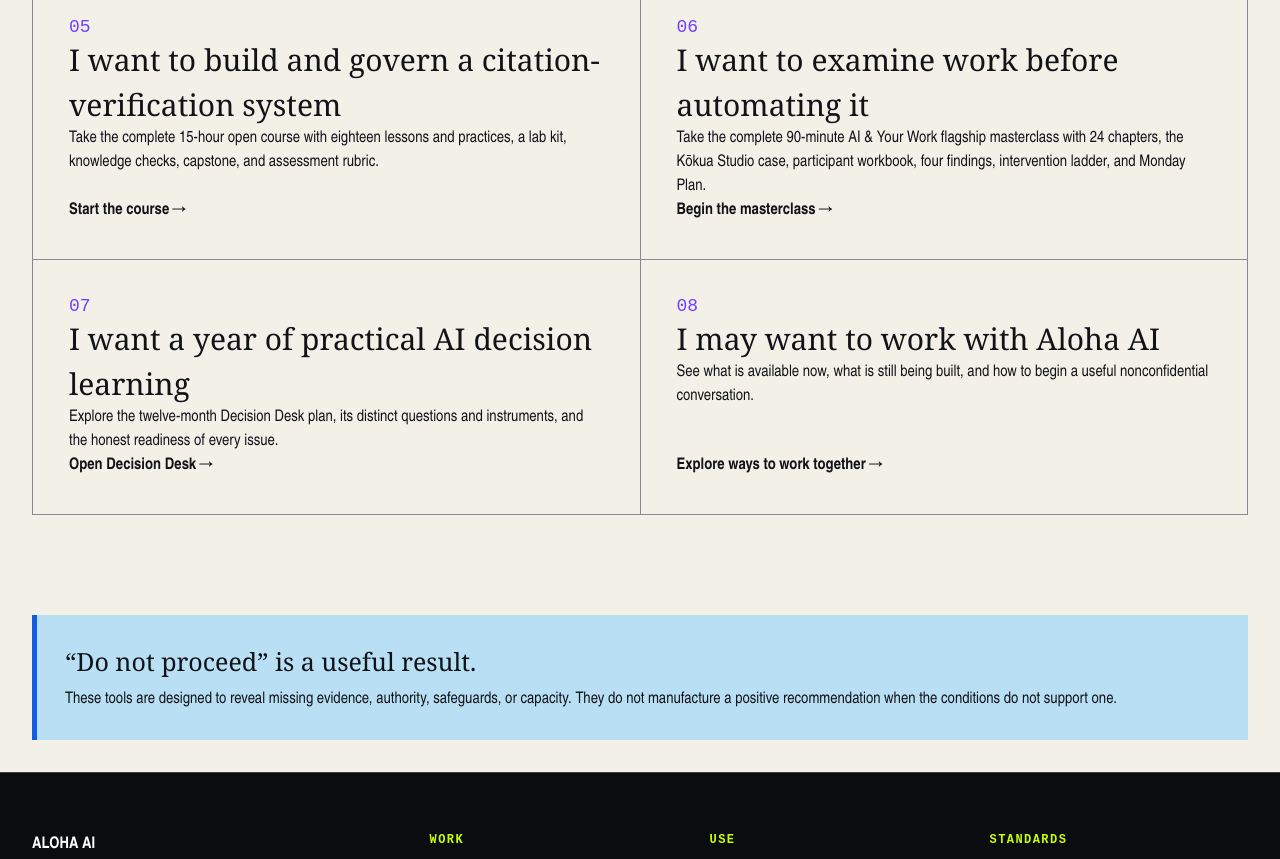
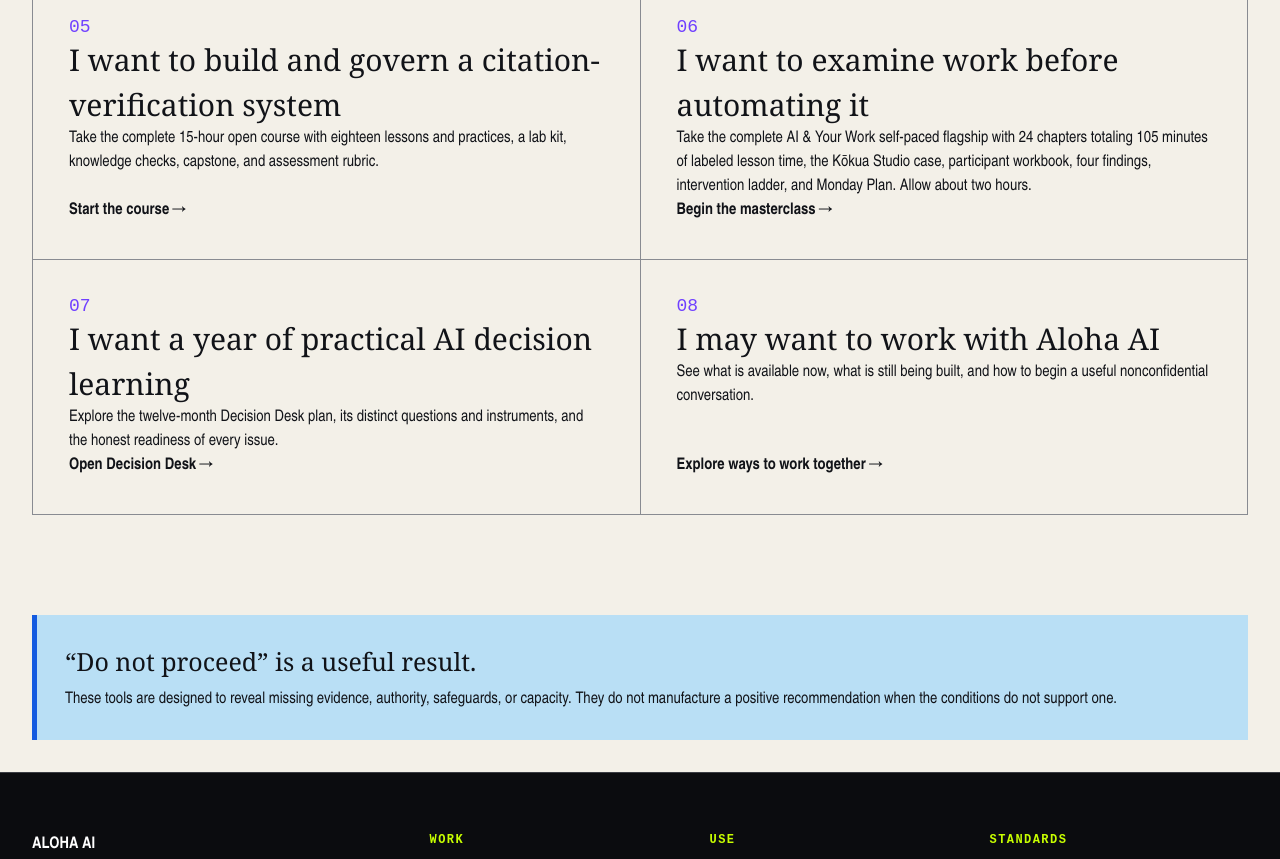
Before and after one commit to rn-collins/aloha-ai-consulting, a Next.js app: page /start in a window 1280 px wide. Shown: the part 1020-1879 px from the top of the page. Built offline with nearby package versions, Linux system fonts and the light colour scheme.

Commit message:
Correct Masterclass duration on Start

```diff
--- a/app/start/page.tsx
+++ b/app/start/page.tsx
@@ -10,7 +10,7 @@
  ["03","I need to compare tools or vendors","Compare the current process and two candidates against five non-negotiable gates and your own weighted criteria.","/tools/vendor-comparison","Compare the options"],
  ["04","I am preparing a bounded pilot","Define the hypothesis, baseline, measures, authority, affected-party input, stop, rollback, and final decision before testing.","/tools/pilot-design","Design the pilot"],
  ["05","I want to build and govern a citation-verification system","Take the complete 15-hour open course with eighteen lessons and practices, a lab kit, knowledge checks, capstone, and assessment rubric.","/learning/citation-verifier","Start the course"],
- ["06","I want to examine work before automating it","Take the complete 90-minute AI & Your Work flagship masterclass with 24 chapters, the Kōkua Studio case, participant workbook, four findings, intervention ladder, and Monday Plan.","/learning/masterclass","Begin the masterclass"],
+ ["06","I want to examine work before automating it","Take the complete AI & Your Work self-paced flagship with 24 chapters totaling 105 minutes of labeled lesson time, the Kōkua Studio case, participant workbook, four findings, intervention ladder, and Monday Plan. Allow about two hours.","/learning/masterclass","Begin the masterclass"],
  ["07","I want a year of practical AI decision learning","Explore the twelve-month Decision Desk plan, its distinct questions and instruments, and the honest readiness of every issue.","/learning/decision-desk","Open Decision Desk"],
  ["08","I may want to work with Aloha AI","See what is available now, what is still being built, and how to begin a useful nonconfidential conversation.","/work","Explore ways to work together"],
 ];
```
